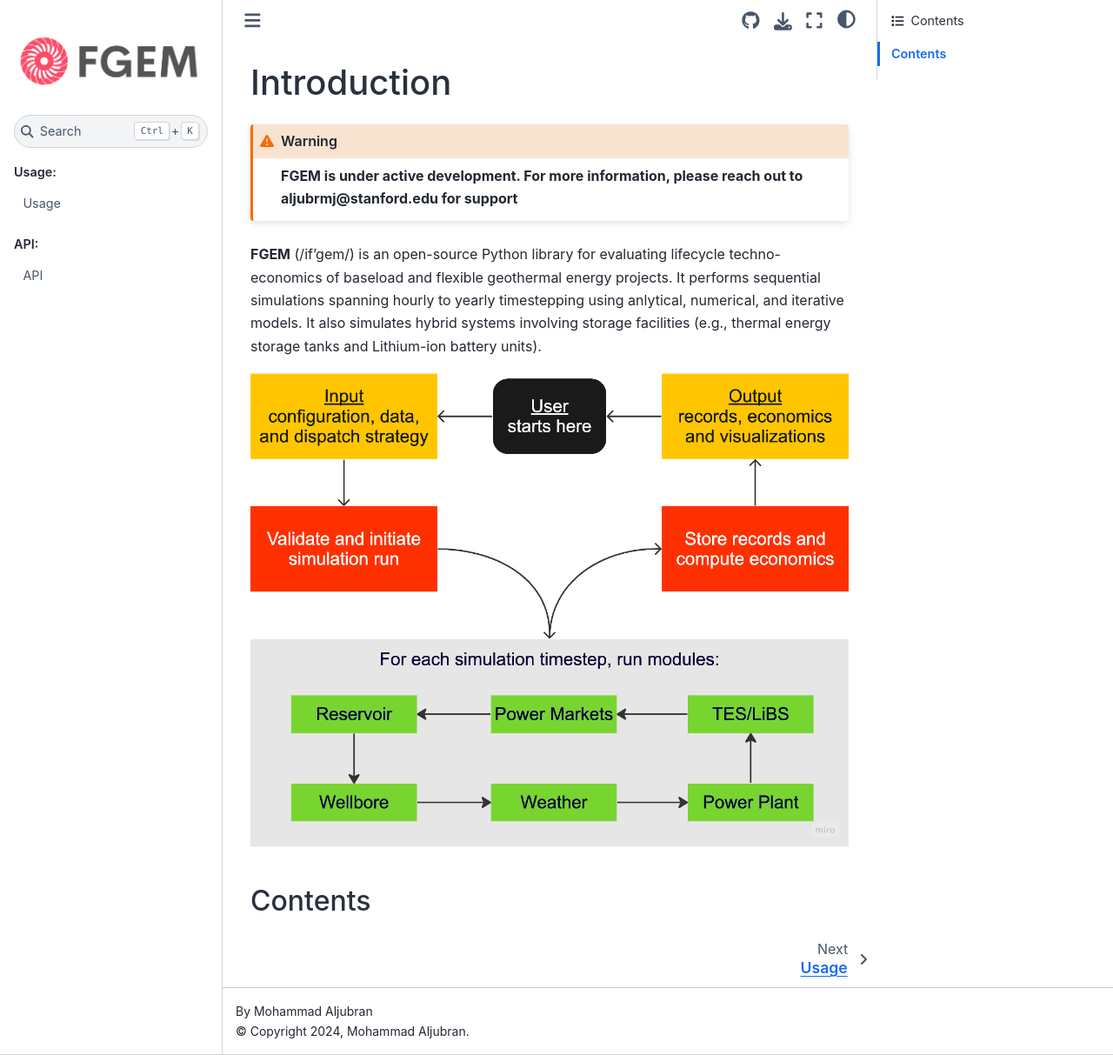
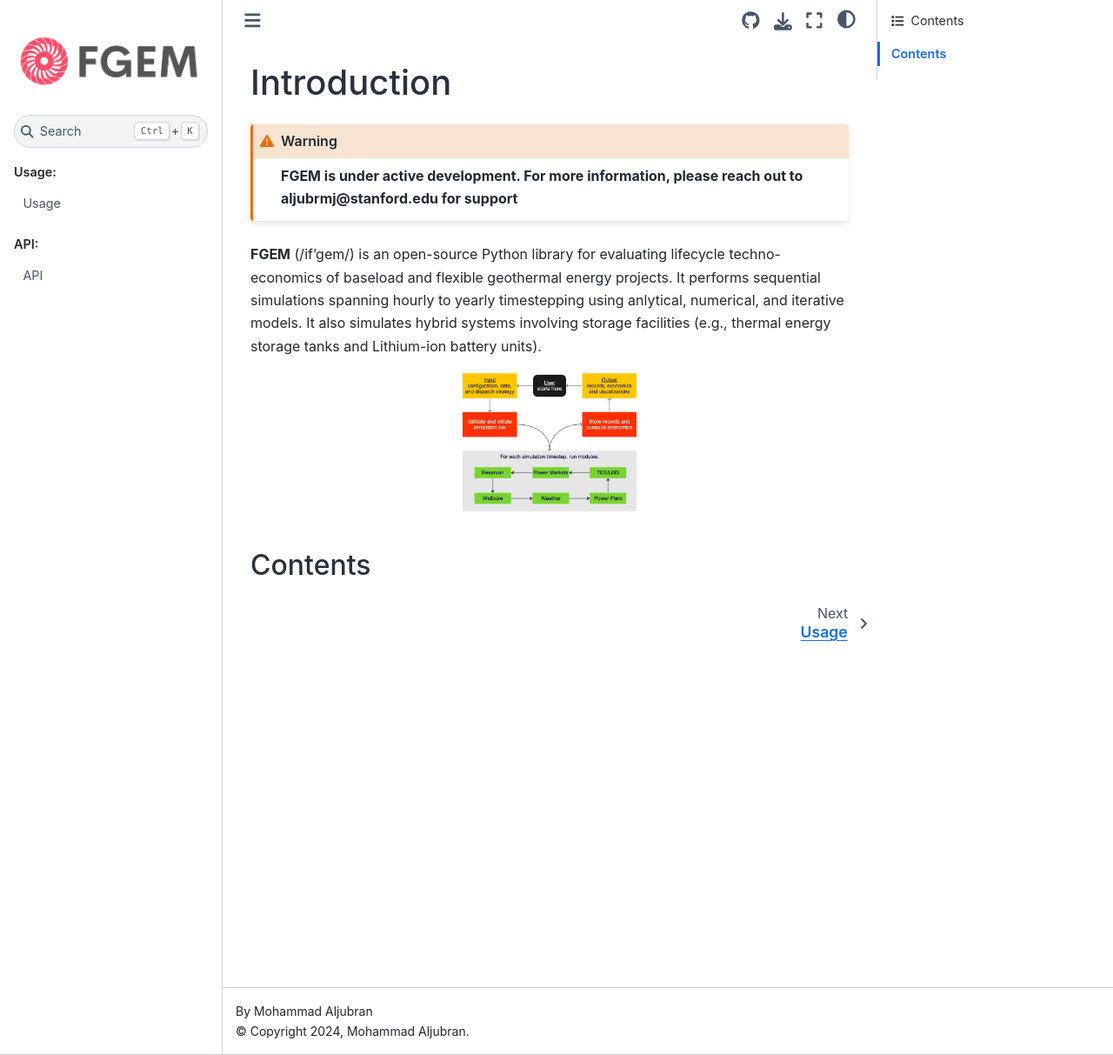
Before and after one commit to tahayehia1995/FGEM, a Sphinx documentation site: the page built from docs/source/index.md, in a window 1280 px wide and 1213 px high. Shown: the whole window at 87% size. Built offline with Sphinx 7.4.7 and the Sphinx Book theme 1.1.4, drawn with Linux system fonts in a browser that asks for light colours.

Commit message:
Update index.md

```diff
--- a/docs/source/index.md
+++ b/docs/source/index.md
@@ -7,7 +7,7 @@
 **FGEM** (/if'gem/) is an open-source Python library for evaluating lifecycle techno-economics of baseload and flexible geothermal energy projects. It performs sequential simulations spanning hourly to yearly timestepping using anlytical, numerical, and iterative models. It also simulates hybrid systems involving storage facilities (e.g., thermal energy storage tanks and Lithium-ion battery units).
 
 <div align="center">
-  <img src="_static/flowchart.png" alt="logo" width="auto" height="auto" />
+  <img src="_static/flowchart.png" alt="logo" width="200" height="auto" />
 </div>
 
 
```
